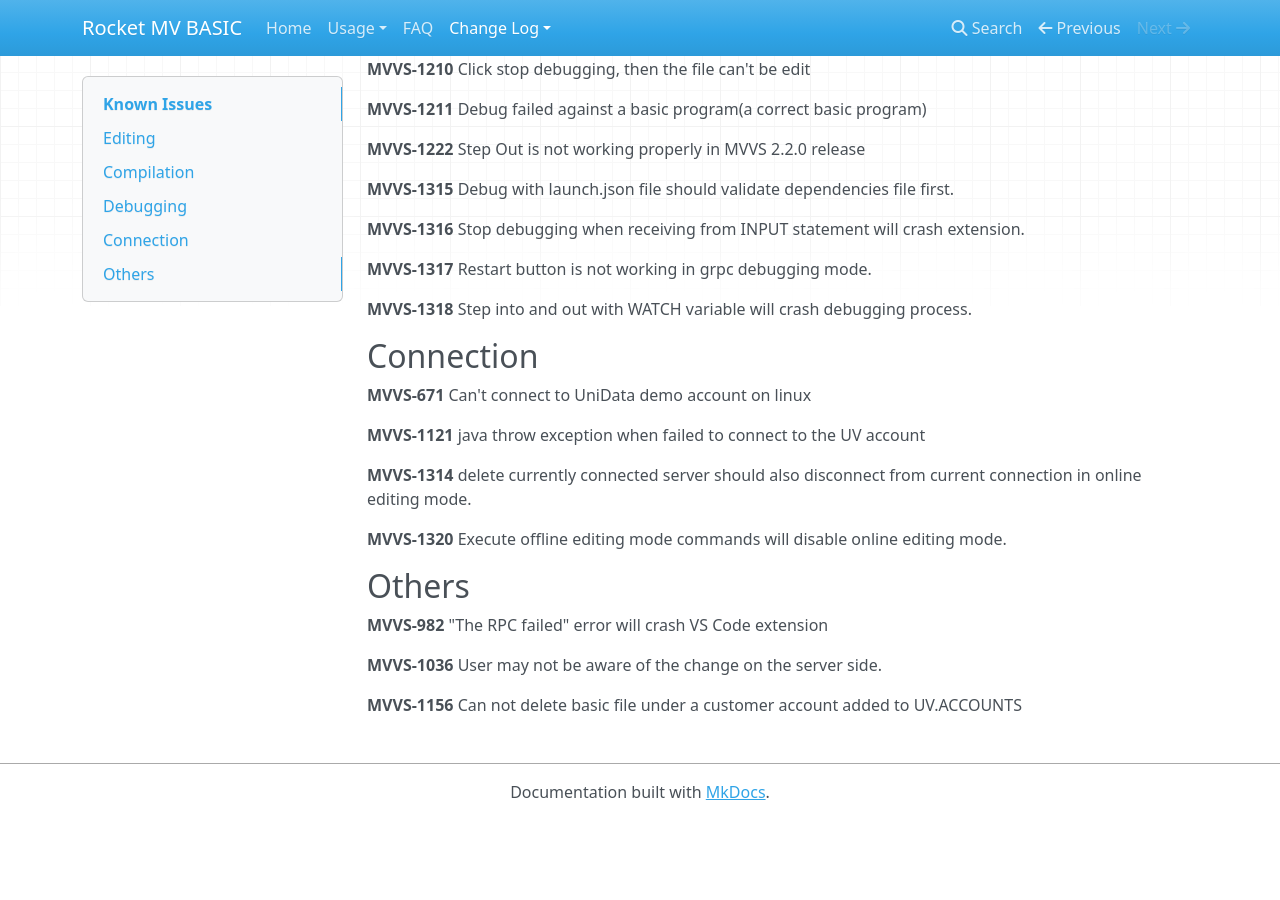
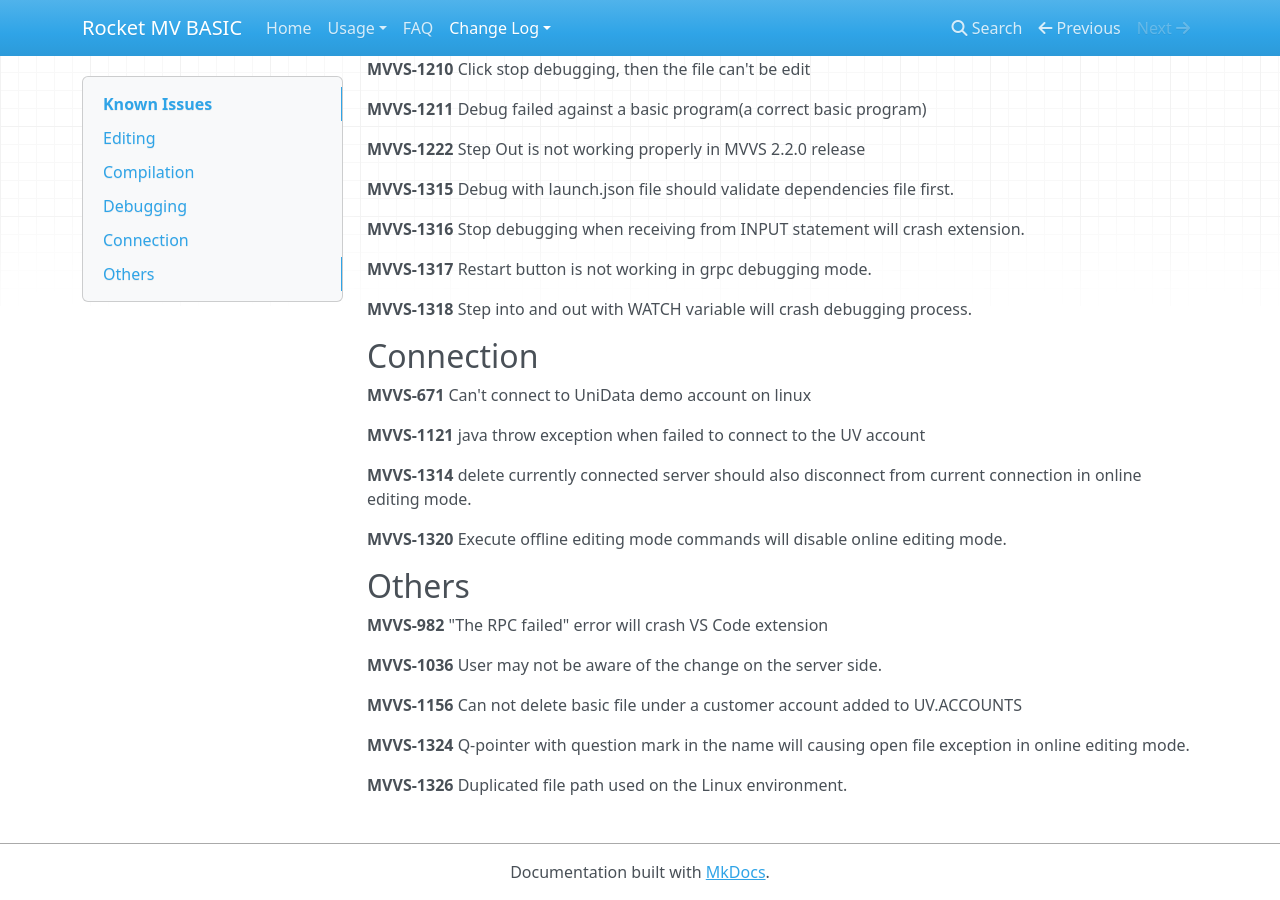
Before and after one commit to RocketSoftware/rocket-mvbasic, an MkDocs documentation site: the page built from docs/usage/KnownIssues.md, in a window 1280 px wide and 900 px high, scrolled down 1521 px. Built offline with MkDocs 1.6.1, drawn with Linux system fonts in a browser that asks for light colours; nearby versions of some CDN libraries; before the commit the page ends 2341 px from its top, so only the background shows below that.

Commit message:
Update known issues list

```diff
--- a/docs/usage/KnownIssues.md
+++ b/docs/usage/KnownIssues.md
@@ -102,3 +102,7 @@
 **MVVS-1036** User may not be aware of the change on the server side.
 
 **MVVS-1156** Can not delete basic file under a customer account added to UV.ACCOUNTS
+
+**MVVS-1324** Q-pointer with question mark in the name will causing open file exception in online editing mode.
+
+**MVVS-1326** Duplicated file path used on the Linux environment.
```
